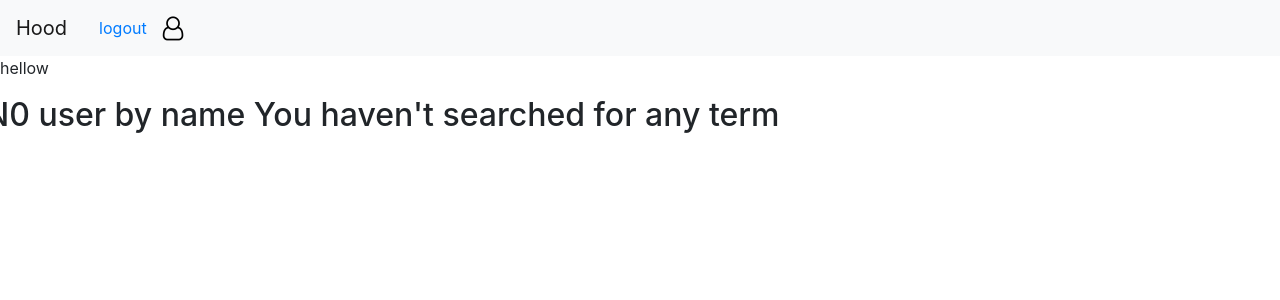
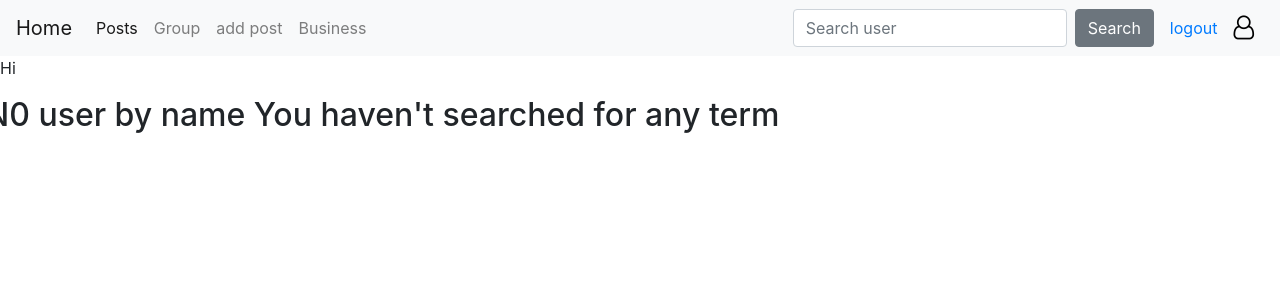
Before and after one commit to elkwal/Hood, a Django app: page /search/ in a window 1280 px wide. Shown: the top 300 px of the page. Run offline with Django 3.2, Linux system fonts and the light colour scheme; some libraries are stand-ins or nearby versions.

Commit message:
debugged my code

```diff
--- a/hood/templates/navbar.html
+++ b/hood/templates/navbar.html
@@ -1,34 +1,41 @@
 <nav class="navbar navbar-expand-lg navbar-light bg-light">
-    <a class="navbar-brand" href="{% url 'index'%}">Hood </a>
+    <a class="navbar-brand" href="{% url 'index'%}">Home </a>
     <button class="navbar-toggler" type="button" data-toggle="collapse" data-target="#navbarSupportedContent" aria-controls="navbarSupportedContent" aria-expanded="false" aria-label="Toggle navigation">
       <span class="navbar-toggler-icon"></span>
     </button>
 
     <div class="collapse navbar-collapse" id="navbarSupportedContent">
+      <ul class="navbar-nav mr-auto">
+        <li class="nav-item active">
+          <a class="nav-link" href="{% url 'post'%}">Posts <span class="sr-only">(current)</span></a>
+        </li>
+        <li class="nav-item">
+          <a class="nav-link" href="{% url 'group'%}">Group</a>
+        </li>
+        <li class="nav-item">
+          <a class="nav-link" href="{% url 'upload'  %}">add post</a>
+        </li>
+        <li class="nav-item">
+            <a class="nav-link" href="{% url 'allbiz' %}">Business</a>
+          </li>
 
+      </ul>
+
+      <form class="form-inline" role="search" action="{% url 'search_results' %} ">
+          <input class="form-control mr-sm-2" type="search" placeholder="Search user"name="business">
+          <button class="btn btn-secondary my-2 my-sm-0" type="submit">Search</button>
+        </form>
 
 
 
               <a class="nav-link" href="/logout">logout</a>
 
+
+           <a href="{% url 'single_profile'%}" id="instTitle" style=" margin-right:10px; font-size:25px;">
+
         <i class="fa fa-user-o" style="font-size:24px;color:black"></i>
       </a>
 
 
-<div class="modal fade" id="settings" tabindex="-1" role="dialog" aria-labelledby="exampleModalCenterTitle" aria-hidden="true">
-  <div class="modal-dialog modal-dialog-centered" role="document">
-      <div class="modal-content">
-          <div class="modal-body">
-              <ul class="list-group">
-              <li class="list-group-item text-center"><a href="/accounts/password/change">Change Password</a></li>
-              <li class="list-group-item text-center"><a href="/logout/">Log Out</a></li>
-              <li class="list-group-item text-center"><a data-dismiss="modal">Cancel</a></li>
-              <li class="list-group-item text-center"><a href="/admin">Admin</a></li>
-              </ul>
-          </div>
-      </div>
-  </div>
-</div>
-
     </div>
   </nav>
--- a/hood/templates/temps/search.html
+++ b/hood/templates/temps/search.html
@@ -2,7 +2,7 @@
 {% load static %}
 {% block content %}
 {{ block.super }}
-<p>hellow </p>
+<p>Hi</p>
 
 
 <div class="row">
--- a/hood/urls.py
+++ b/hood/urls.py
@@ -1,5 +1,5 @@
 from django.conf.urls import url
-from .import views
+from . import views
 from django.conf import settings
 from django.conf.urls.static import static
 
--- a/project/urls.py
+++ b/project/urls.py
@@ -14,6 +14,7 @@ Including another URLconf
     2. Add a URL to urlpatterns:  path('blog/', include('blog.urls'))
 """
 
+
 from django.conf.urls import url,include
 from django.contrib import admin
 from django.contrib.auth import views
```
Also changed, not shown: hood/templates/registration/login.html (+19 -10 lines), hood/templates/registration/registration_form.html (+13 -7 lines), media/gallery/pexels-photo-1062280.jpeg (added), media/gallery/pexels-photo-207153.jpeg (added), media/gallery/pexels-photo-262367.jpeg (added).
